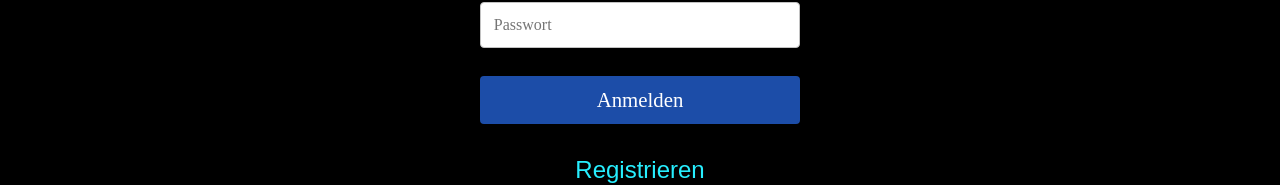
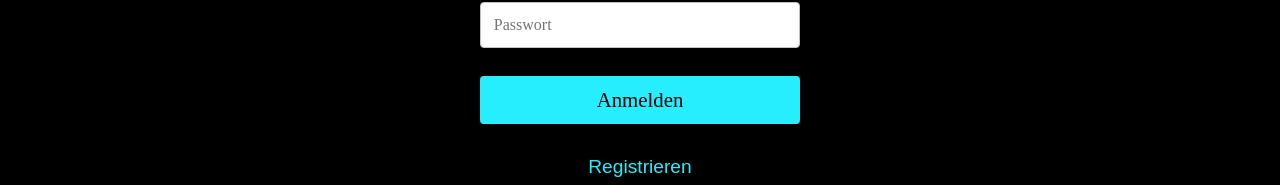
Before and after one commit to nolsr/SpaceTrain, an Angular app: page /login/login in a window 1280 px wide. Shown: the part 323-508 px from the top of the page. Built offline with nearby package versions, Linux system fonts and the light colour scheme; a web font is replaced by a local one.

Commit message:
CSS Kram

```diff
--- a/src/app/pages/login/login/login.component.css
+++ b/src/app/pages/login/login/login.component.css
@@ -75,9 +75,9 @@ button.login:disabled {
     align-items: center;
     justify-content: center;
     font-size: 1.3rem;
-    background-color: #1C4DA8;
-    color: white;
-    border: 2px solid #1C4DA8;
+    background-color: #27eefe;;
+    color: #000000;
+    border: 2px solid #27eefe;;
     cursor: not-allowed;
 }
 
--- a/src/styles.css
+++ b/src/styles.css
@@ -9,7 +9,7 @@ body {
     background-color: black;
     color: white;
     font-family: new-science, sans-serif;
-    font-size: 1.5rem;
+    font-size: 1.2rem;
 }
 h1 {
     font-family: ethnocentric, sans-serif;
```
